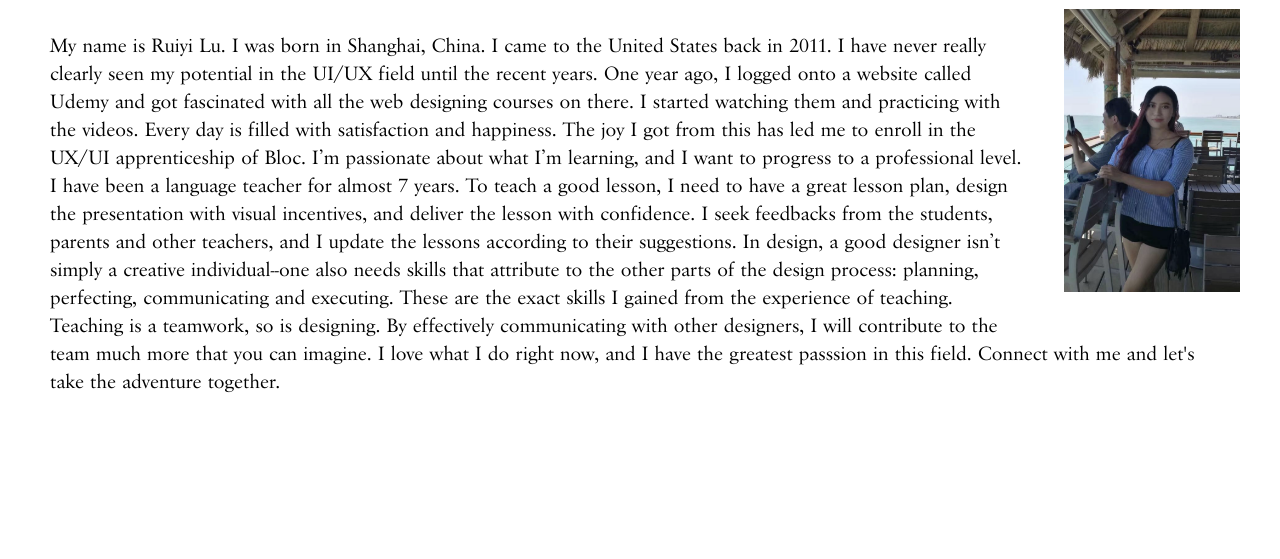
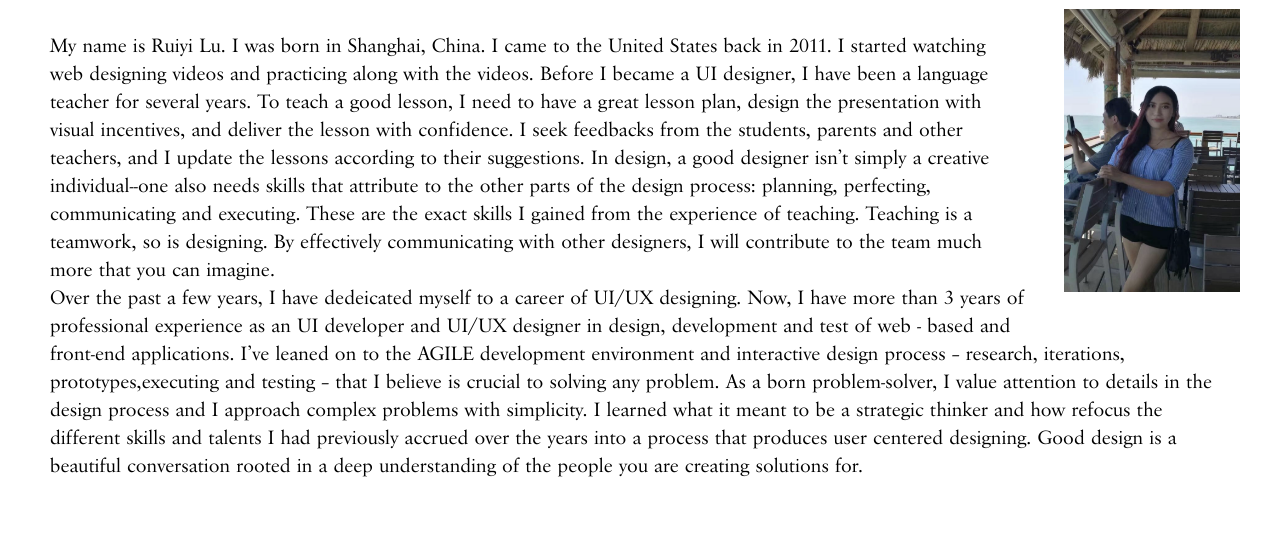
Before and after one commit to rileylulu/rileylu.github.io, a plain HTML site: page story.html in a window 1280 px wide. Shown: the part 241-800 px from the top of the page. Drawn offline with nearby package versions, Linux system fonts and the light colour scheme.

Commit message:
story update

```diff
--- a/story.html
+++ b/story.html
@@ -41,13 +41,13 @@
     </div>
     <img class="photo" src="images/photo.png" alt="my photo">
     <div class="introduction">
-      <p class="reveal">My name is Ruiyi Lu. I was born in Shanghai, China. I came to the United States back in 2011. I have never really clearly seen my potential in the UI/UX field until the recent years. One year ago, I logged onto a website
-        called Udemy and got fascinated with all the web designing courses on there. I started watching them and practicing with the videos. Every day is filled with satisfaction and happiness. The joy I got from this has led me to enroll in the
-        UX/UI apprenticeship of Bloc. I’m passionate about what I’m learning, and I want to progress to a professional level. I have been a language teacher for almost 7 years. To teach a good lesson, I need to have a great lesson plan, design the
+      <p class="reveal">My name is Ruiyi Lu. I was born in Shanghai, China. I came to the United States back in 2011. I started watching web designing videos and practicing along with the videos. Before I became a UI designer, I have been a language teacher for several years. To teach a good lesson, I need to have a great lesson plan, design the
         presentation with visual incentives, and deliver the lesson with confidence. I seek feedbacks from the students, parents and other teachers, and I update the lessons according to their suggestions. In design, a good designer isn’t simply a
         creative individual--one also needs skills that attribute to the other parts of the design process: planning, perfecting, communicating and executing. These are the exact skills I gained from the experience of teaching. Teaching is a
-        teamwork, so is designing. By effectively communicating with other designers, I will contribute to the team much more that you can imagine. I love what I do right now, and I have the greatest passsion in this field. Connect with me and let's
-        take the adventure together.
+        teamwork, so is designing. By effectively communicating with other designers, I will contribute to the team much more that you can imagine. </p>
+        <p class="reveal">
+          Over the past a few years, I have dedeicated myself to a career of UI/UX designing. Now, I have more than 3 years of professional experience as an UI developer and UI/UX designer in design, development and test of web - based and front-end applications. I’ve leaned on to the AGILE development environment and interactive design process – research, iterations, prototypes,executing and testing – that I believe is crucial to solving any problem. As a born problem-solver, I value attention to details in the design process and I approach complex problems with simplicity. I learned what it meant to be a strategic thinker and how refocus the different skills and talents I had previously accrued over the years into a process that produces user centered designing. Good design is a beautiful conversation rooted in a deep understanding of the people you are creating solutions for.
+        </p>
         <div class="button buttonintro">
           <a href="index.html#contact">
             GET IN TOUCH
```
Also changed, not shown: index.html (+1 -1 lines).
